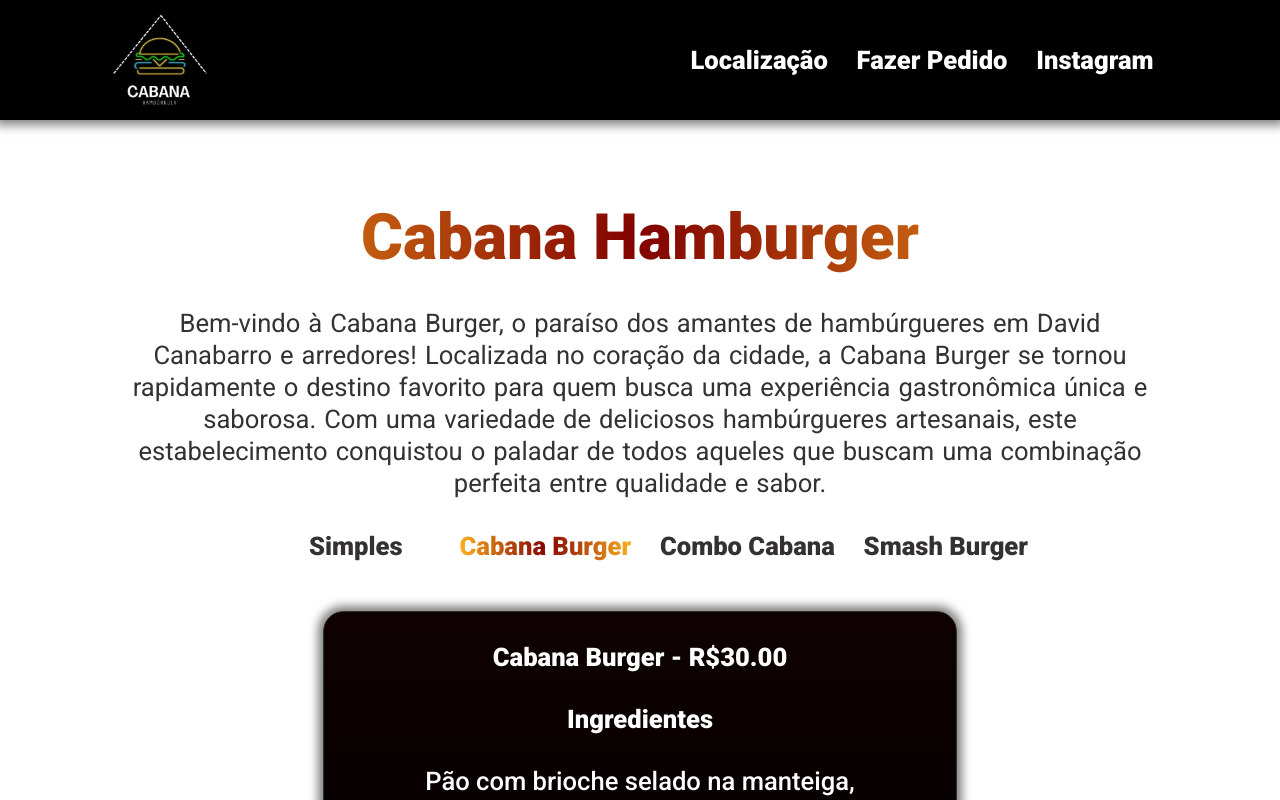
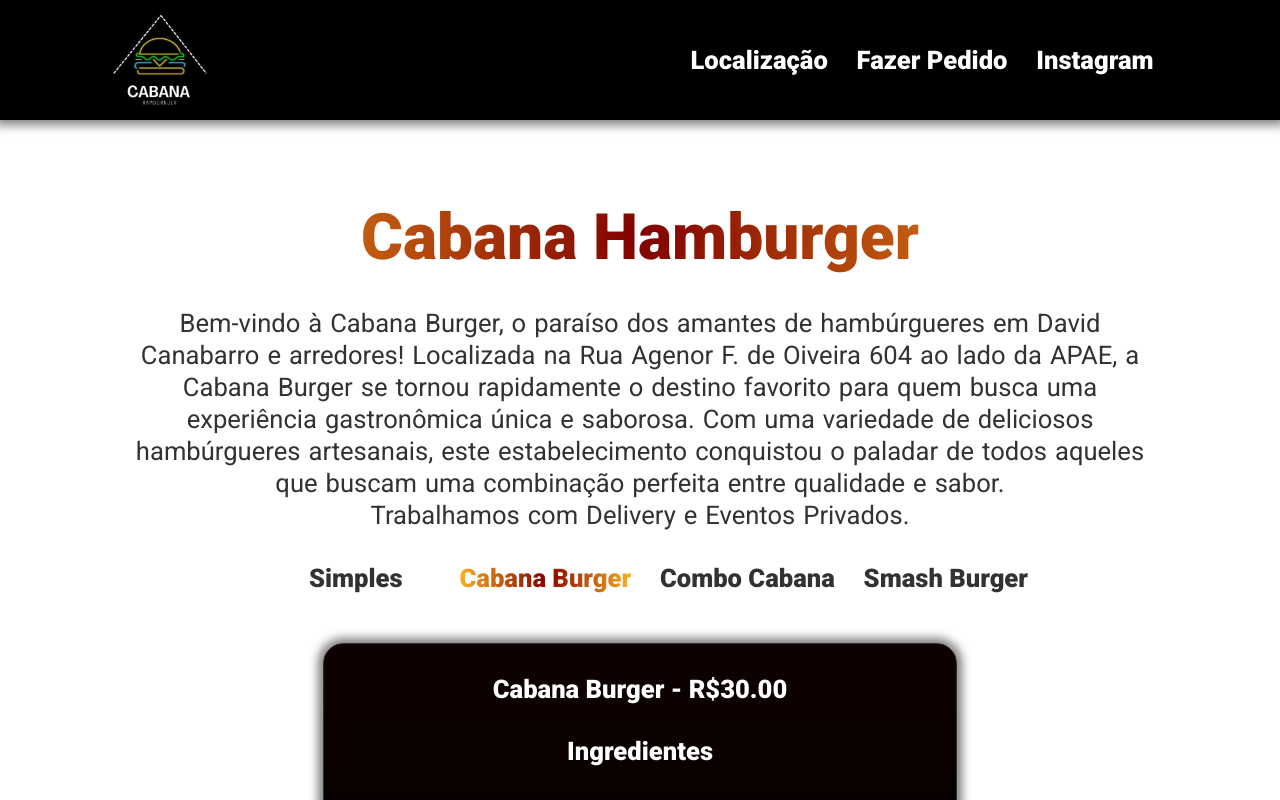
Before and after one commit to LuizBrugnera/landingpage-cabanaburger, a React (Create React App) app: page / in a window 1280 px wide. Shown: the top 800 px of the page. Built offline with nearby package versions, Linux system fonts and the light colour scheme.

Commit message:
fix - changing home text

```diff
--- a/src/components/Home/Home.tsx
+++ b/src/components/Home/Home.tsx
@@ -25,12 +25,13 @@ const Home = () => {
           <S.HomeTitle>Cabana Hamburger</S.HomeTitle>
           <S.HomeText>
             Bem-vindo à Cabana Burger, o paraíso dos amantes de hambúrgueres em
-            David Canabarro e arredores! Localizada no coração da cidade, a
-            Cabana Burger se tornou rapidamente o destino favorito para quem
-            busca uma experiência gastronômica única e saborosa. Com uma
-            variedade de deliciosos hambúrgueres artesanais, este
-            estabelecimento conquistou o paladar de todos aqueles que buscam uma
-            combinação perfeita entre qualidade e sabor.
+            David Canabarro e arredores! Localizada na Rua Agenor F. de Oiveira
+            604 ao lado da APAE, a Cabana Burger se tornou rapidamente o destino
+            favorito para quem busca uma experiência gastronômica única e
+            saborosa. Com uma variedade de deliciosos hambúrgueres artesanais,
+            este estabelecimento conquistou o paladar de todos aqueles que
+            buscam uma combinação perfeita entre qualidade e sabor. <br />
+            Trabalhamos com Delivery e Eventos Privados.
           </S.HomeText>
           <BurgerList
             burgerList={burgerList}
```
